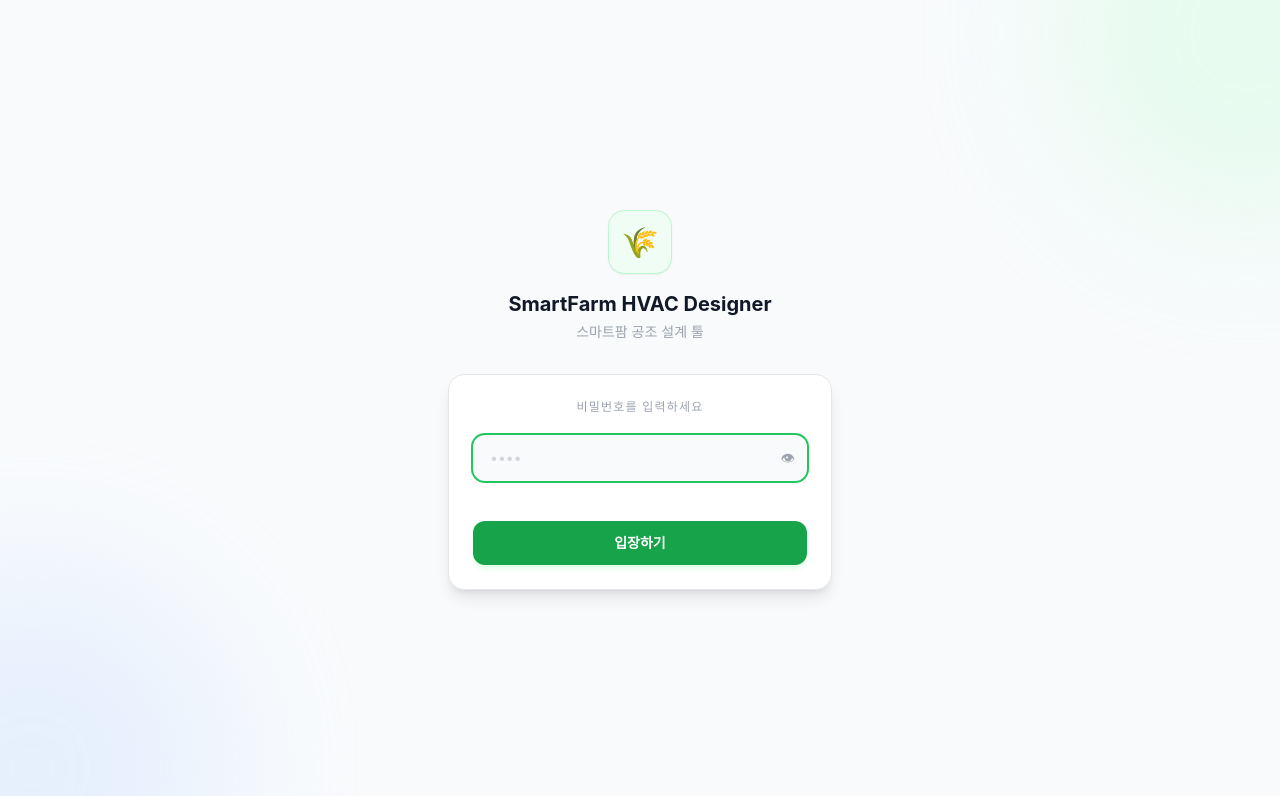
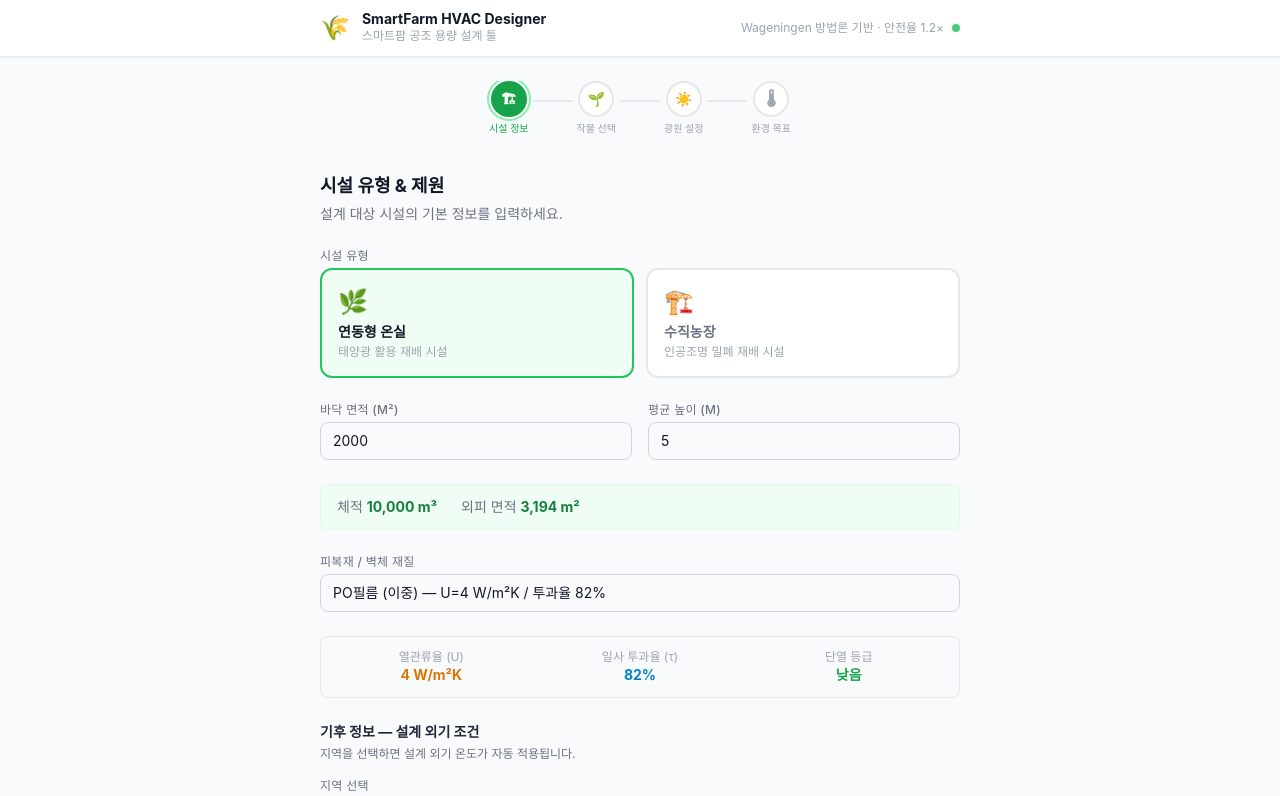
Before and after one commit to edward65250017-sys/smartfarmHVAC, a Next.js app: page / in a window 1280 px wide. Shown: the top 796 px of the page. Built offline with nearby package versions, Linux system fonts and the light colour scheme.

Commit message:
Remove password gate

```diff
--- a/app/layout.tsx
+++ b/app/layout.tsx
@@ -1,6 +1,5 @@
 import type { Metadata } from "next";
 import "./globals.css";
-import PasswordGate from "@/components/PasswordGate";
 
 export const metadata: Metadata = {
   title: "SmartFarm HVAC Designer | 스마트팜 공조 설계 툴",
@@ -11,7 +10,7 @@ export default function RootLayout({ children }: { children: React.ReactNode })
   return (
     <html lang="ko">
       <body className="min-h-screen bg-slate-50 antialiased">
-        <PasswordGate>{children}</PasswordGate>
+        {children}
       </body>
     </html>
   );
```
